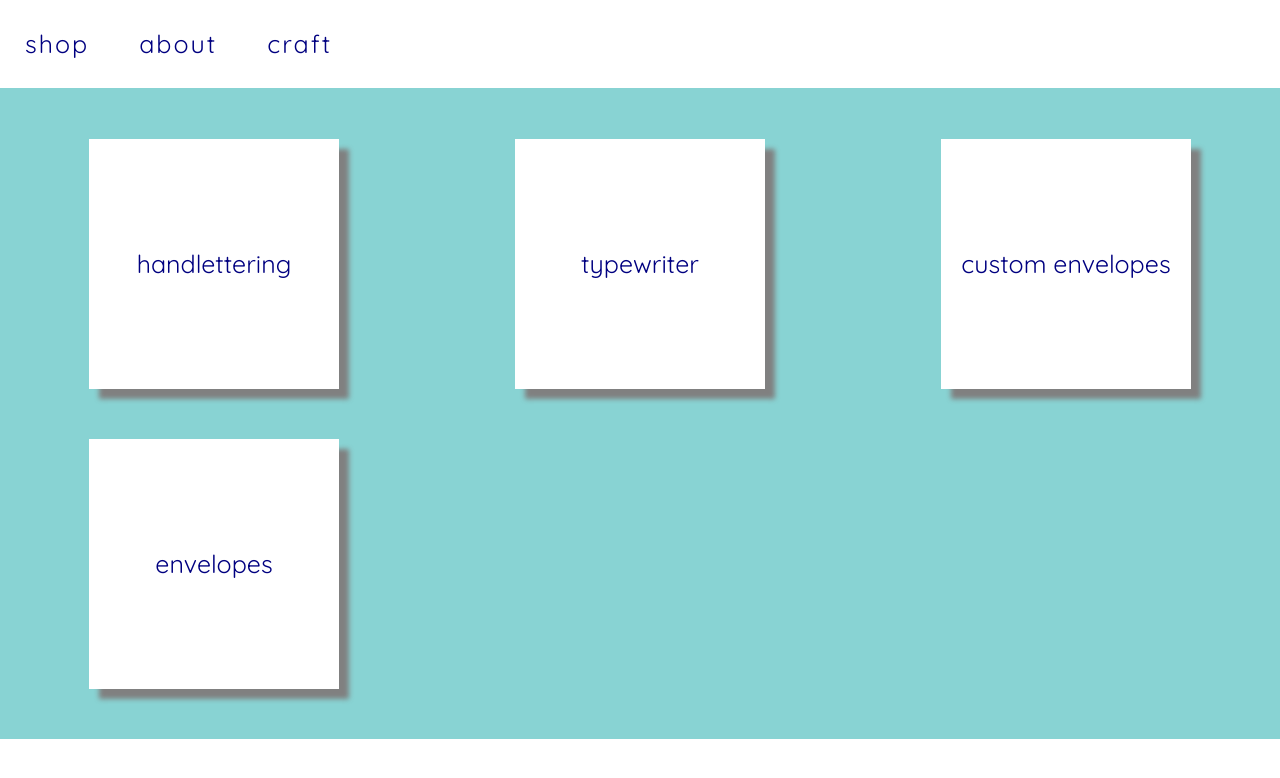
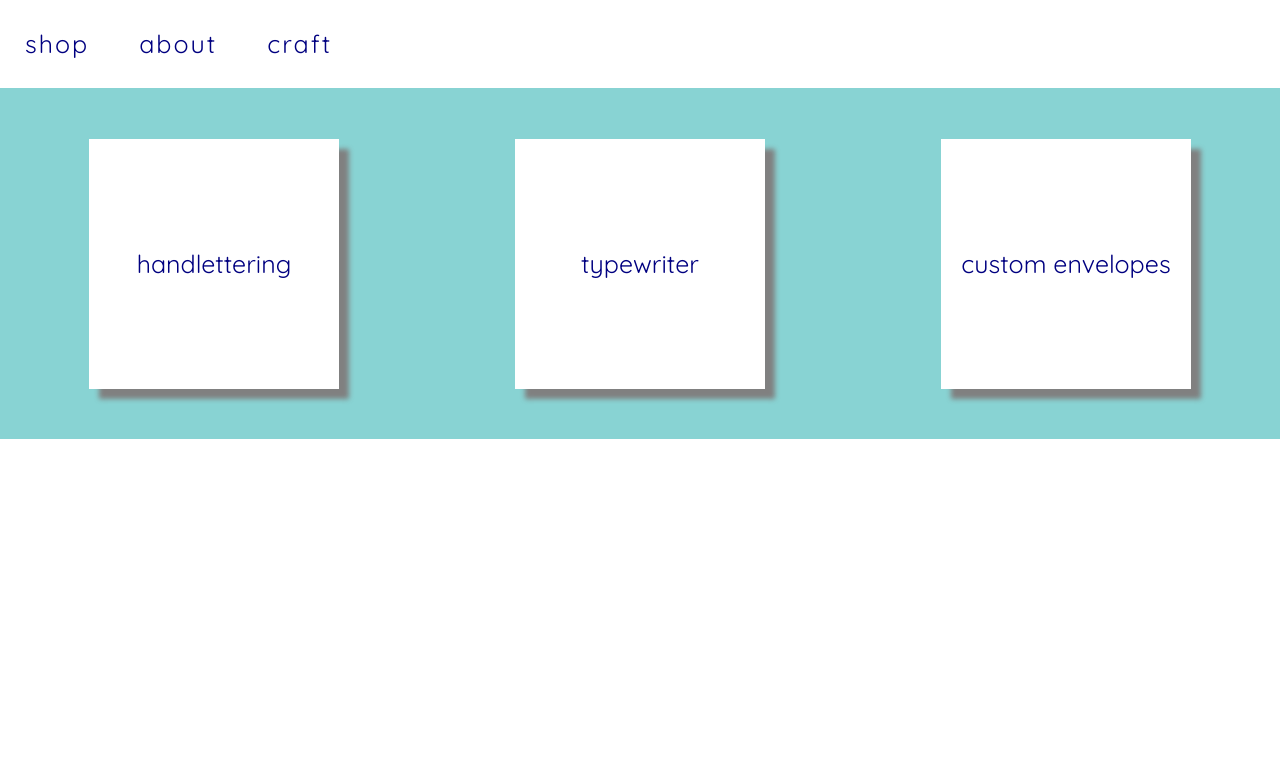
Before and after one commit to victoriarainc/ecommerce, a React (Create React App) app: page /craft in a window 1280 px wide. Shown: the top 778 px of the page. Built offline with nearby package versions, Linux system fonts and the light colour scheme.

Commit message:
added image to splash page -needs to be centered

```diff
--- a/src/components/App.js
+++ b/src/components/App.js
@@ -9,6 +9,7 @@ class App extends Component {
       <div className="App home">
       <p>Welcome to</p>
       <h1>Handmade by Vi!</h1>
+      <div className="introImg"></div>
       </div>
     );
   }
--- a/src/offer.js
+++ b/src/offer.js
@@ -20,13 +20,6 @@ let craft = [
     "price": "prices vary",
     "description": "4bar, A2 and A6 sizes available.",
     "img": "https://scontent-iad3-1.xx.fbcdn.net/v/t1.0-9/21270971_1298686413573159_3509833774559368329_n.jpg?oh=ac940187ccce2727beadc5217ce93fc8&oe=5A1AFF06"
-  }, {
-    "service": 'envelopes',
-    "id": "115",
-    "type": "custom",
-    "price": "prices vary",
-    "description": "4bar, A2 and A6 sizes available.",
-    "img": "https://scontent-iad3-1.xx.fbcdn.net/v/t1.0-9/21270971_1298686413573159_3509833774559368329_n.jpg?oh=ac940187ccce2727beadc5217ce93fc8&oe=5A1AFF06"
   }
 
 ]
--- a/src/styles/App.css
+++ b/src/styles/App.css
@@ -59,11 +59,11 @@ img {
 
 /*-------- home -------*/
 
-.home {
+.introImg {
+  background-image: url("https://scontent-iad3-1.xx.fbcdn.net/v/t1.0-9/21686041_1309955992446201_7507814998148813410_n.jpg?oh=da6959435b77f718fb44f65246a5c81b&oe=5A3B837E");
+  height: 300px;
   width: 100%;
-  height: 20em;
-  background-image: url('./Muji_Doodle/Muji_Doodle.mp4');
-  background-size: cover;
+  background-size: contain;
   background-repeat: no-repeat;
 }
 
```
